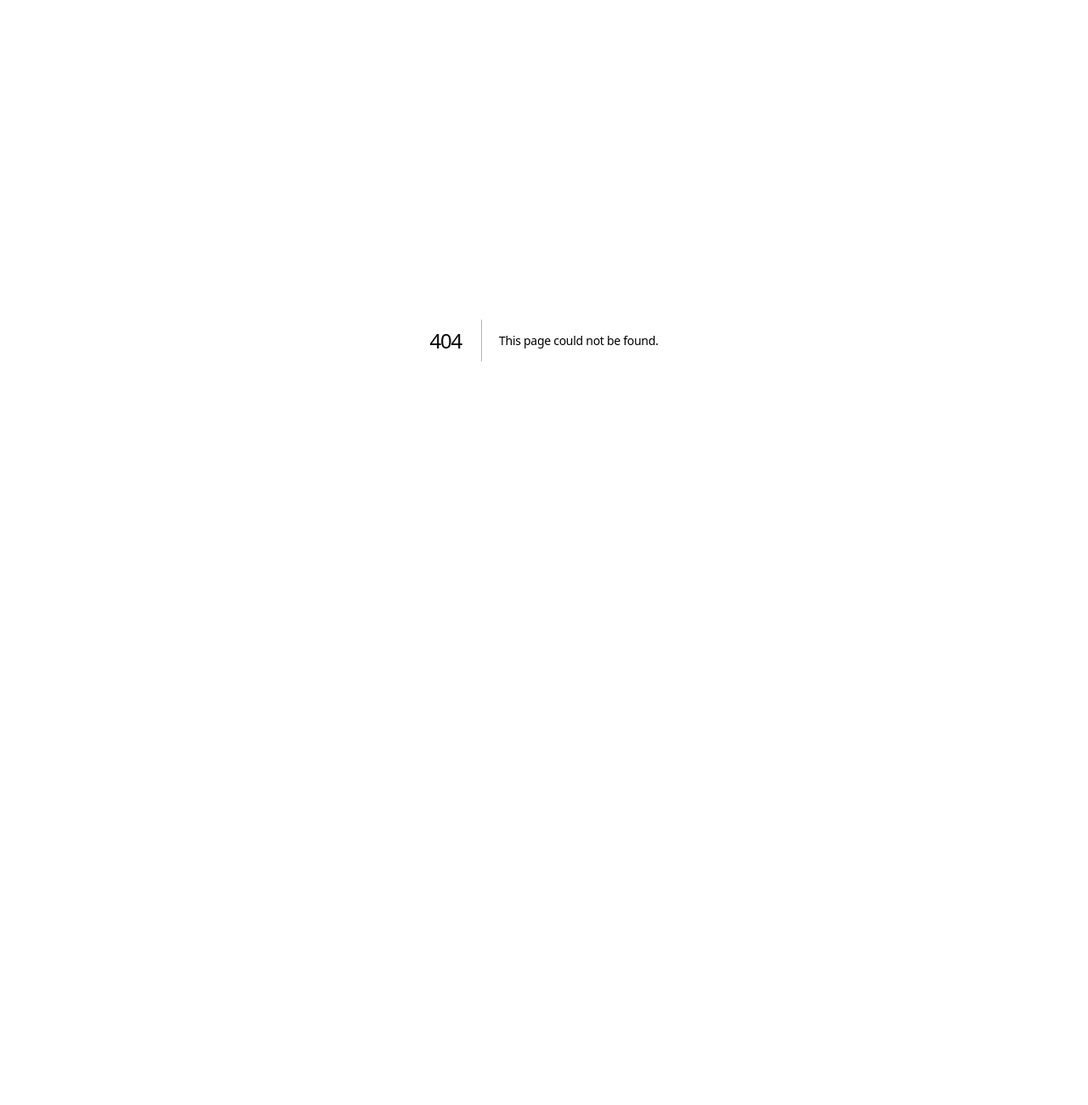
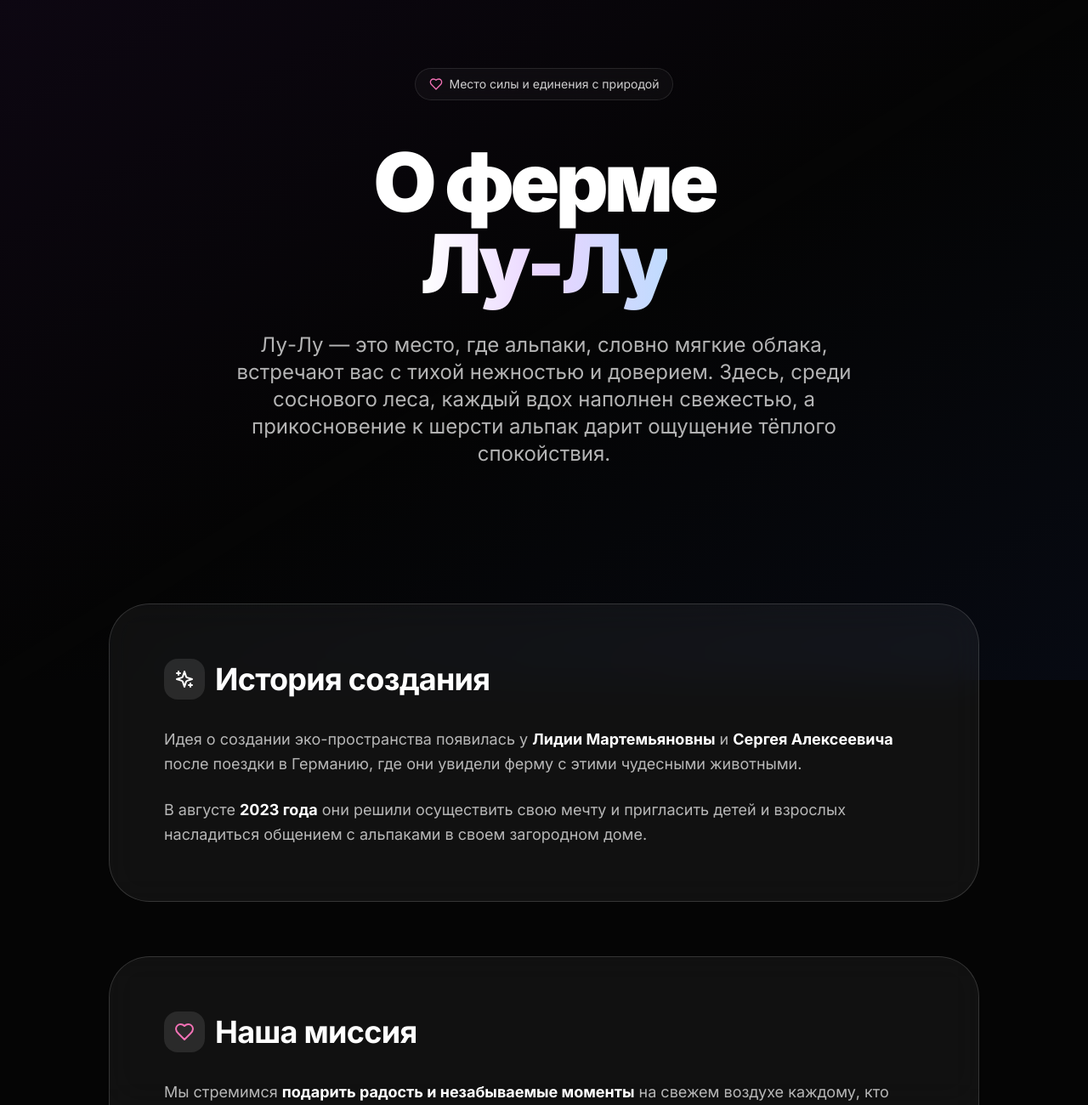
Before and after one commit to platon453/Hakaton_asdsa, a Next.js app: page /about in a window 1280 px wide. Before the commit this address had no page. Shown: the top 1300 px of the page at 85% size. Before the commit the page ends 800 px from the top, so only its background shows below. Built offline with nearby package versions, Linux system fonts and the light colour scheme.

Commit message:
Добавил страницу о нас с красивым дизайном

```diff
--- /dev/null
+++ b/app/about/page.tsx
@@ -0,0 +1,157 @@
+import Link from 'next/link'
+import { ArrowLeft, Heart, Sparkles, Users, TreePine } from 'lucide-react'
+
+export default function AboutPage() {
+  return (
+    <main className="min-h-screen bg-[#050505] overflow-hidden">
+      {/* Background gradient */}
+      <div className="fixed inset-0 bg-gradient-to-br from-purple-900/10 via-transparent to-blue-900/10 pointer-events-none" />
+
+      <div className="relative">
+        {/* Hero Section */}
+        <section className="min-h-[60vh] flex items-center justify-center px-4 py-20">
+          <div className="max-w-4xl mx-auto text-center space-y-8 fade-in">
+            {/* Badge */}
+            <div className="inline-flex items-center gap-2 px-4 py-2 rounded-full glass text-sm text-white/80 mb-4 hover-lift">
+              <Heart className="w-4 h-4 text-pink-400" />
+              <span>Место силы и единения с природой</span>
+            </div>
+
+            {/* Main heading */}
+            <h1 className="text-6xl md:text-8xl font-black text-white mb-6 leading-[0.9]">
+              О ферме
+              <br />
+              <span className="bg-gradient-to-r from-white via-purple-200 to-blue-200 bg-clip-text text-transparent">
+                Лу-Лу
+              </span>
+            </h1>
+
+            {/* Intro text */}
+            <p className="text-xl md:text-2xl text-white/70 max-w-3xl mx-auto leading-relaxed">
+              Лу-Лу — это место, где альпаки, словно мягкие облака, встречают вас с тихой нежностью и доверием.
+              Здесь, среди соснового леса, каждый вдох наполнен свежестью, а прикосновение к шерсти альпак
+              дарит ощущение тёплого спокойствия.
+            </p>
+          </div>
+        </section>
+
+        {/* Main Content */}
+        <section className="py-20 px-4">
+          <div className="max-w-5xl mx-auto space-y-16">
+            {/* Story Card */}
+            <div className="glass-strong rounded-[48px] p-10 md:p-16 fade-in">
+              <div className="flex items-center gap-3 mb-8">
+                <div className="w-12 h-12 rounded-2xl bg-white/10 flex items-center justify-center">
+                  <Sparkles className="w-6 h-6 text-white" />
+                </div>
+                <h2 className="text-4xl font-bold text-white">История создания</h2>
+              </div>
+
+              <div className="space-y-6 text-lg text-white/70 leading-relaxed">
+                <p>
+                  Идея о создании эко-пространства появилась у <strong className="text-white">Лидии Мартемьяновны</strong> и <strong className="text-white">Сергея Алексеевича</strong> после
+                  поездки в Германию, где они увидели ферму с этими чудесными животными.
+                </p>
+                <p>
+                  В августе <strong className="text-white">2023 года</strong> они решили осуществить свою мечту и пригласить детей и взрослых
+                  насладиться общением с альпаками в своем загородном доме.
+                </p>
+              </div>
+            </div>
+
+            {/* Mission Card */}
+            <div className="glass-strong rounded-[48px] p-10 md:p-16 fade-in-delay">
+              <div className="flex items-center gap-3 mb-8">
+                <div className="w-12 h-12 rounded-2xl bg-white/10 flex items-center justify-center">
+                  <Heart className="w-6 h-6 text-pink-400" />
+                </div>
+                <h2 className="text-4xl font-bold text-white">Наша миссия</h2>
+              </div>
+
+              <div className="space-y-6 text-lg text-white/70 leading-relaxed">
+                <p>
+                  Мы стремимся <strong className="text-white">подарить радость и незабываемые моменты</strong> на свежем воздухе каждому,
+                  кто посетит нас. Наша миссия — создать уникальную атмосферу, где гости могут наслаждаться
+                  общением с дружелюбными альпаками и другими удивительными животными, укрепляя семейные
+                  и дружеские связи.
+                </p>
+              </div>
+            </div>
+
+            {/* Experience Card */}
+            <div className="glass-strong rounded-[48px] p-10 md:p-16 fade-in-delay">
+              <div className="flex items-center gap-3 mb-8">
+                <div className="w-12 h-12 rounded-2xl bg-white/10 flex items-center justify-center">
+                  <TreePine className="w-6 h-6 text-green-400" />
+                </div>
+                <h2 className="text-4xl font-bold text-white">Что вас ждёт</h2>
+              </div>
+
+              <div className="grid md:grid-cols-2 gap-6">
+                <div className="glass rounded-2xl p-6">
+                  <h3 className="text-xl font-bold text-white mb-3">🦙 Общение с альпаками</h3>
+                  <p className="text-white/60">
+                    Их добрые глаза и мелодичные звуки создают связь, которая сближает с природой и друг с другом.
+                  </p>
+                </div>
+
+                <div className="glass rounded-2xl p-6">
+                  <h3 className="text-xl font-bold text-white mb-3">🌲 Сосновый лес</h3>
+                  <p className="text-white/60">
+                    Каждый вдох наполнен свежестью и ароматом хвои, создавая атмосферу полного умиротворения.
+                  </p>
+                </div>
+
+                <div className="glass rounded-2xl p-6">
+                  <h3 className="text-xl font-bold text-white mb-3">✨ Теплота и уединение</h3>
+                  <p className="text-white/60">
+                    Лу-Лу — место, где можно почувствовать настоящую теплоту и насладиться моментами чистого счастья.
+                  </p>
+                </div>
+
+                <div className="glass rounded-2xl p-6">
+                  <h3 className="text-xl font-bold text-white mb-3">👨‍👩‍👧‍👦 Для всей семьи</h3>
+                  <p className="text-white/60">
+                    Укрепляйте семейные и дружеские связи в окружении природы и дружелюбных животных.
+                  </p>
+                </div>
+              </div>
+            </div>
+
+            {/* CTA Section */}
+            <div className="text-center py-16">
+              <h3 className="text-3xl md:text-5xl font-bold text-white mb-6">
+                Готовы посетить Лу-Лу?
+              </h3>
+              <p className="text-xl text-white/60 mb-10 max-w-2xl mx-auto">
+                Забронируйте экскурсию и окунитесь в атмосферу спокойствия и единения с природой
+              </p>
+              <div className="flex flex-col sm:flex-row gap-4 justify-center items-center">
+                <Link href="/booking">
+                  <button className="btn-premium">
+                    Забронировать экскурсию
+                  </button>
+                </Link>
+                <Link href="/">
+                  <button className="btn-secondary">
+                    <ArrowLeft className="inline-block mr-2 w-5 h-5" />
+                    Вернуться на главную
+                  </button>
+                </Link>
+              </div>
+            </div>
+          </div>
+        </section>
+
+        {/* Footer */}
+        <footer className="py-12 px-4 border-t border-white/10">
+          <div className="max-w-6xl mx-auto text-center">
+            <p className="text-white/40 text-sm">
+              © 2026 ЛуЛу Альпака. Незабываемые встречи с природой.
+            </p>
+          </div>
+        </footer>
+      </div>
+    </main>
+  )
+}
--- a/app/page.tsx
+++ b/app/page.tsx
@@ -1,5 +1,5 @@
 import Link from 'next/link'
-import { ArrowRight, Sparkles, Calendar, Shield, Zap } from 'lucide-react'
+import { ArrowRight, Sparkles, Calendar, Shield, Zap, Heart } from 'lucide-react'
 
 export default function Home() {
   return (
@@ -96,6 +96,15 @@ export default function Home() {
                 </p>
               </div>
             </div>
+
+            {/* About Us Button */}
+            <div className="text-center mt-16 fade-in-delay">
+              <Link href="/about">
+                <button className="btn-secondary text-lg">
+                  Узнать о нас больше
+                </button>
+              </Link>
+            </div>
           </div>
         </section>
 
```
